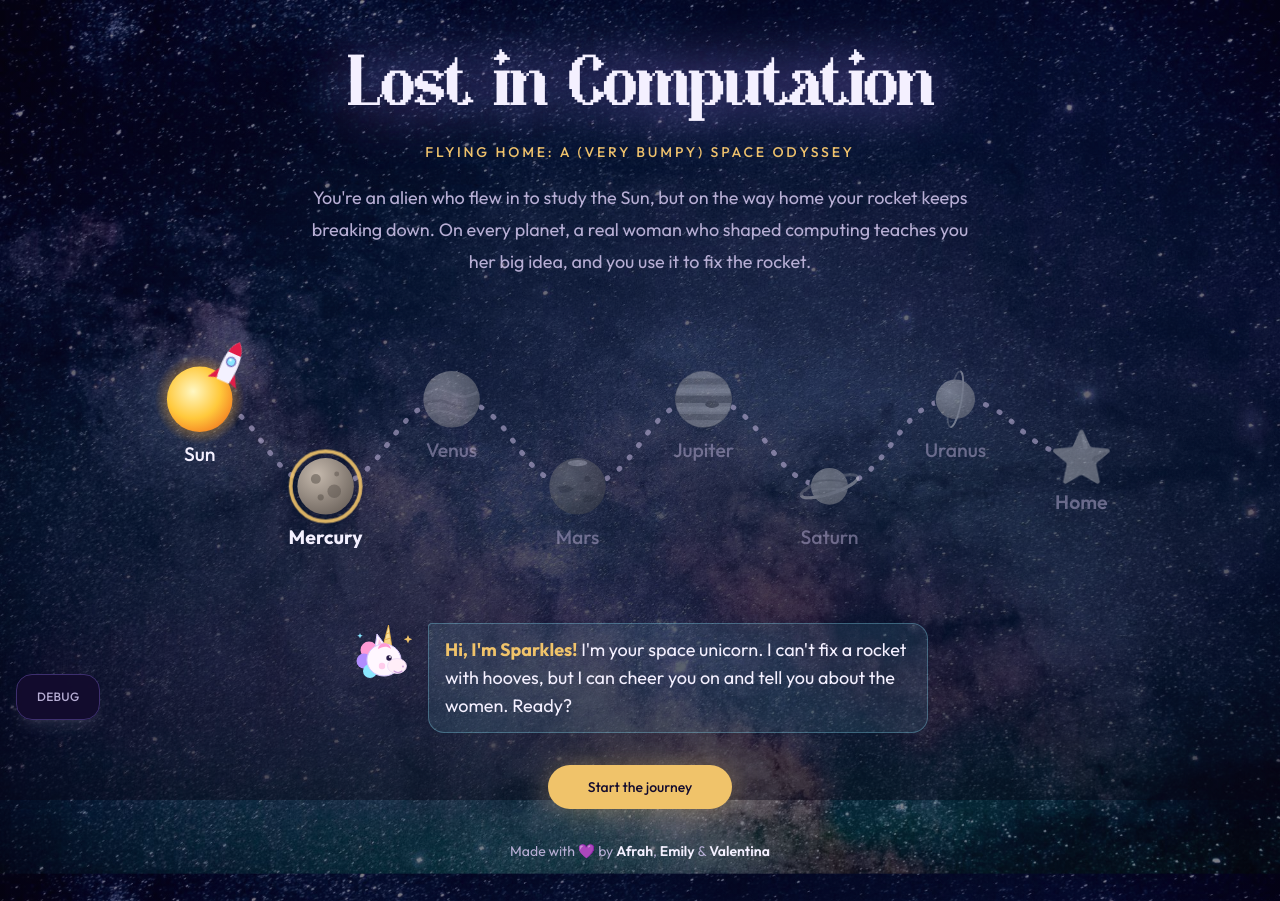
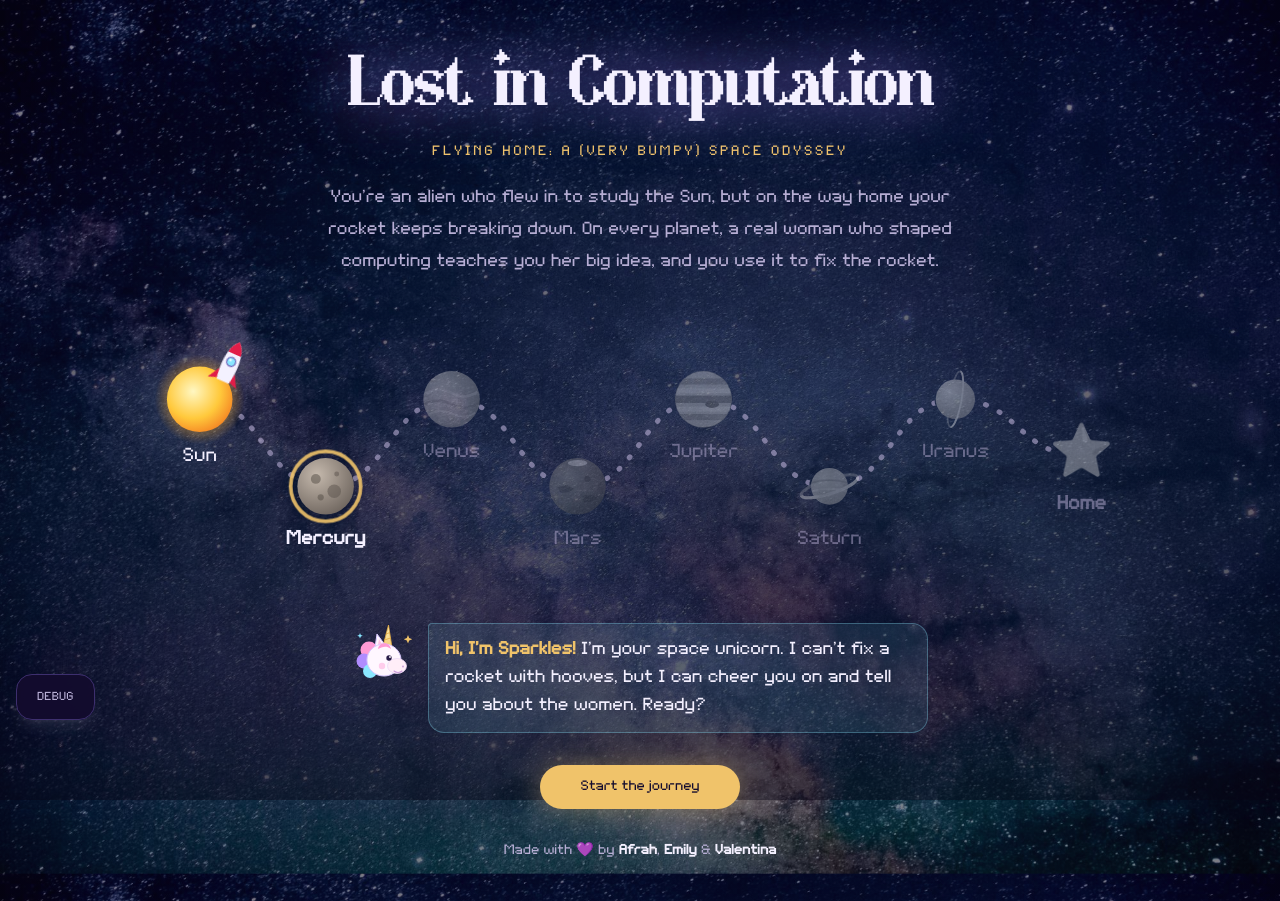
Before and after one commit to Afrah-Sohail/HackHer, a Next.js app: page / in a window 1280 px wide. Built offline with nearby package versions, Linux system fonts and the light colour scheme.

Commit message:
Pixelon replaces the sans-serif body font
Co-Authored-By: Claude Sonnet 5.5 <noreply@anthropic.com>

```diff
--- a/app/globals.css
+++ b/app/globals.css
@@ -1,7 +1,7 @@
 @import "tailwindcss";
 
 @theme inline {
-  --font-sans: var(--font-outfit), "Avenir Next", "Segoe UI", sans-serif;
+  --font-sans: var(--font-pixelon), var(--font-outfit), "Avenir Next", "Segoe UI", sans-serif;
   --font-display: var(--font-fraunces), Georgia, "Times New Roman", serif;
   --font-star: var(--font-starcrush), var(--font-fraunces), Georgia, serif;
   --font-mono: "IBM Plex Mono", ui-monospace, SFMono-Regular, Menlo, monospace;
--- a/app/layout.tsx
+++ b/app/layout.tsx
@@ -16,6 +16,13 @@ const starCrush = localFont({
   display: "swap",
 });
 
+// Pixelon: also free for personal use (see public/fonts/Pixelon-license.txt).
+const pixelon = localFont({
+  src: "../public/fonts/Pixelon.ttf",
+  variable: "--font-pixelon",
+  display: "swap",
+});
+
 const fraunces = Fraunces({
   subsets: ["latin"],
   variable: "--font-fraunces",
@@ -29,7 +36,7 @@ export const metadata: Metadata = {
 
 export default function RootLayout({ children }: LayoutProps<"/">) {
   return (
-    <html lang="en" className={`${outfit.variable} ${fraunces.variable} ${starCrush.variable} h-full`}>
+    <html lang="en" className={`${outfit.variable} ${fraunces.variable} ${starCrush.variable} ${pixelon.variable} h-full`}>
       <body className="min-h-full bg-paper font-sans text-ink antialiased">
         <Haptics />
         {children}
```
Also changed, not shown: public/fonts/Pixelon-license.txt (added), public/fonts/Pixelon.ttf (added).
